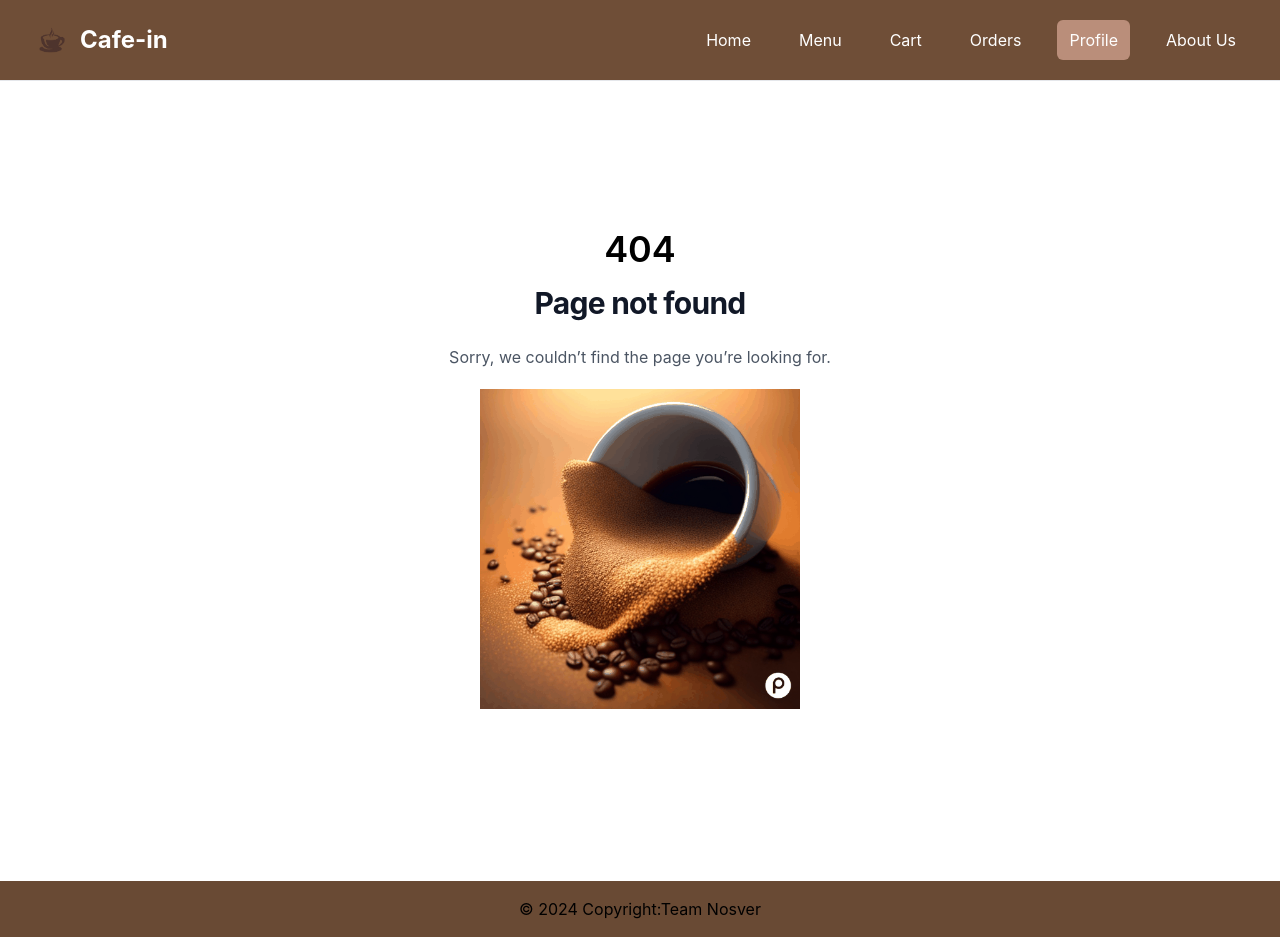
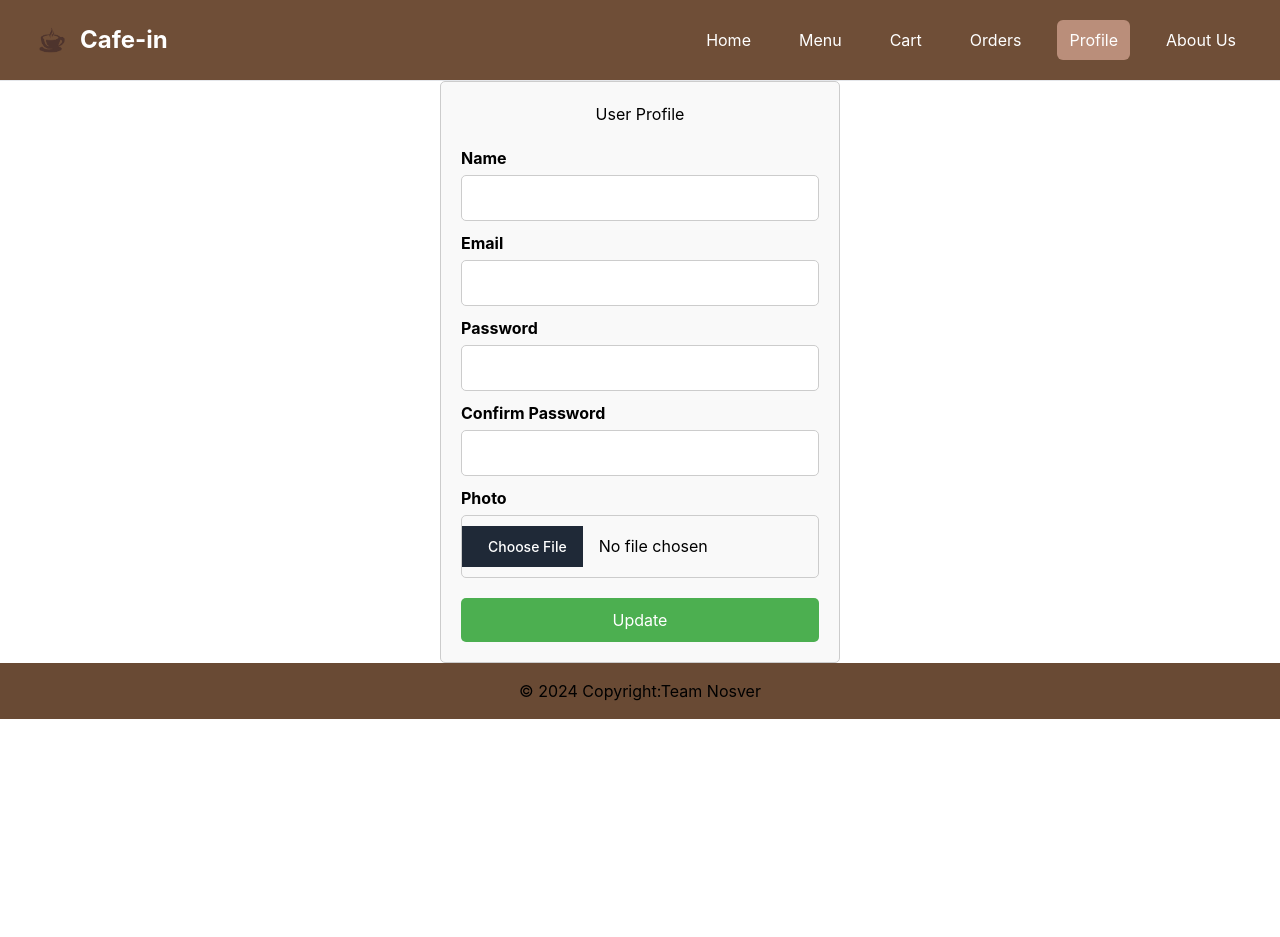
Before and after one commit to Nosver/CafeManagement, a React (Vite) app in the folder frontend/: page /Profile in a window 1280 px wide. Before the commit this address had no page. After the commit the page ends 800 px from the top, so only its background shows below. Built offline with nearby package versions, Linux system fonts and the light colour scheme.

Commit message:
customer
customer profile

```diff
--- a/frontend/src/App.jsx
+++ b/frontend/src/App.jsx
@@ -29,6 +29,7 @@ import { PaymentSuccess } from './components/PaymentSuccess';
 import { PaymentFail } from './components/PaymentFail';
 import { MyProfile } from './pages/Personel/MyProfile';
 import { NotFoundPage404 } from './pages/Customer/NotFoundPage404';
+import CustomerProfile from './pages/Customer/CustomerProfile';
 
 
 const router = createBrowserRouter(
@@ -45,7 +46,8 @@ const router = createBrowserRouter(
         <Route path='/about-us' element={<AboutUsPage />} />
         <Route path='/success/*' element={<PaymentSuccess />} />
         <Route path='/fail/*' element={<PaymentFail />} />
-        <Route path='*' element={<NotFoundPage404/>} />
+        <Route path='/Profile/*' element={<CustomerProfile />} />
+        <Route path='*' element={<NotFoundPage404 />} />
       </Route>
 
       <Route path='/' element={<PersonelLayout />}>
--- /dev/null
+++ b/frontend/src/pages/Customer/CustomerProfile.css
@@ -0,0 +1,75 @@
+.profile-container {
+    max-width: 400px;
+    margin: 0 auto;
+    padding: 20px;
+    border: 1px solid #ccc;
+    border-radius: 5px;
+    background-color: #f9f9f9;
+}
+
+.profile-container h2 {
+    text-align: center;
+    margin-bottom: 20px;
+}
+
+.profile-form label {
+    display: block;
+    margin-bottom: 5px;
+    font-weight: bold;
+}
+
+.profile-form input[type="text"],
+.profile-form input[type="email"],
+.profile-form input[type="password"],
+.profile-form input[type="file"] {
+    width: 100%;
+    padding: 10px;
+    margin-bottom: 10px;
+    border: 1px solid #ccc;
+    border-radius: 5px;
+    box-sizing: border-box;
+    /* Prevent padding from affecting width */
+}
+
+.profile-form .error-message {
+    color: red;
+    margin-top: 5px;
+}
+
+.photo-preview {
+    margin-top: 10px;
+}
+
+.photo-preview img {
+    max-width: 100%;
+    height: auto;
+    border-radius: 5px;
+}
+
+.popup {
+    position: fixed;
+    top: 50%;
+    left: 50%;
+    transform: translate(-50%, -50%);
+    background-color: #4caf50;
+    color: white;
+    padding: 15px 20px;
+    border-radius: 5px;
+    box-shadow: 0 0 10px rgba(0, 0, 0, 0.2);
+}
+
+.profile-form button {
+    display: block;
+    width: 100%;
+    padding: 10px;
+    margin-top: 10px;
+    background-color: #4caf50;
+    color: white;
+    border: none;
+    border-radius: 5px;
+    cursor: pointer;
+}
+
+.profile-form button:hover {
+    background-color: #45a049;
+}
--- /dev/null
+++ b/frontend/src/pages/Customer/CustomerProfile.jsx
@@ -0,0 +1,124 @@
+import React, { useState } from 'react';
+import './CustomerProfile.css';
+
+const CustomerProfile = () => {
+    const [name, setName] = useState('');
+    const [email, setEmail] = useState('');
+    const [password, setPassword] = useState('');
+    const [confirmPassword, setConfirmPassword] = useState('');
+    const [photo, setPhoto] = useState(null); // Fotografı tutmak için state
+    const [emailError, setEmailError] = useState('');
+    const [passwordError, setPasswordError] = useState('');
+    const [showSuccess, setShowSuccess] = useState(false);
+
+    const validateEmail = (email) => {
+        const re = /^[^\s@]+@[^\s@]+\.[^\s@]+$/;
+        return re.test(String(email).toLowerCase());
+    };
+
+    const validatePassword = (password) => {
+        const re = /^(?=.*\d)(?=.*[a-z])(?=.*[A-Z])(?=.*[a-zA-Z]).{8,}$/;
+        return re.test(String(password));
+    };
+
+    const handlePhotoChange = (e) => {
+        const file = e.target.files[0]; // Seçilen dosyayı al
+        setPhoto(file); // Dosyayı state'e kaydet
+    };
+
+    const submitHandler = (e) => {
+        e.preventDefault();
+        if (!validateEmail(email)) {
+            setEmailError('Please enter a valid email address');
+        } else if (!validatePassword(password)) {
+            setPasswordError('Password must contain at least 8 characters including one uppercase letter, one lowercase letter, and one number');
+        } else if (password !== confirmPassword) {
+            setPasswordError('Passwords do not match');
+        } else {
+            // Here you can perform actions like sending data to server, updating localStorage, etc.
+            // For simplicity, let's just log the data to console
+            console.log({ name, email, password, photo });
+            setShowSuccess(true); // Show success popup
+            // Reset form fields
+            setName('');
+            setEmail('');
+            setPassword('');
+            setConfirmPassword('');
+            setPhoto(null);
+            setEmailError('');
+            setPasswordError('');
+            // setTimeout to hide the success popup after 3 seconds
+            setTimeout(() => {
+                setShowSuccess(false);
+            }, 3000);
+        }
+    };
+
+    return (
+        <div className="profile-container">
+            <h2>User Profile</h2>
+            <form onSubmit={submitHandler} className="profile-form">
+                <div>
+                    <label htmlFor="name">Name</label>
+                    <input
+                        type="text"
+                        id="name"
+                        value={name}
+                        onChange={(e) => setName(e.target.value)}
+                    />
+                </div>
+                <div>
+                    <label htmlFor="email">Email</label>
+                    <input
+                        type="email"
+                        id="email"
+                        value={email}
+                        onChange={(e) => setEmail(e.target.value)}
+                    />
+                    {emailError && <p className="error-message">{emailError}</p>}
+                </div>
+                <div>
+                    <label htmlFor="password">Password</label>
+                    <input
+                        type="password"
+                        id="password"
+                        value={password}
+                        onChange={(e) => setPassword(e.target.value)}
+                    />
+                </div>
+                <div>
+                    <label htmlFor="confirmPassword">Confirm Password</label>
+                    <input
+                        type="password"
+                        id="confirmPassword"
+                        value={confirmPassword}
+                        onChange={(e) => setConfirmPassword(e.target.value)}
+                    />
+                    {passwordError && <p className="error-message">{passwordError}</p>}
+                </div>
+                <div className="photo-container">
+                    <label htmlFor="photo">Photo</label>
+                    <input
+                        type="file"
+                        id="photo"
+                        accept="image/*"
+                        onChange={handlePhotoChange}
+                    />
+                    {photo && (
+                        <div className="photo-preview">
+                            <img src={URL.createObjectURL(photo)} alt="Preview" />
+                        </div>
+                    )}
+                </div>
+                <button type="submit">Update</button>
+            </form>
+            {showSuccess && (
+                <div className="popup">
+                    <p>Update successful!</p>
+                </div>
+            )}
+        </div>
+    );
+};
+
+export default CustomerProfile;
```
